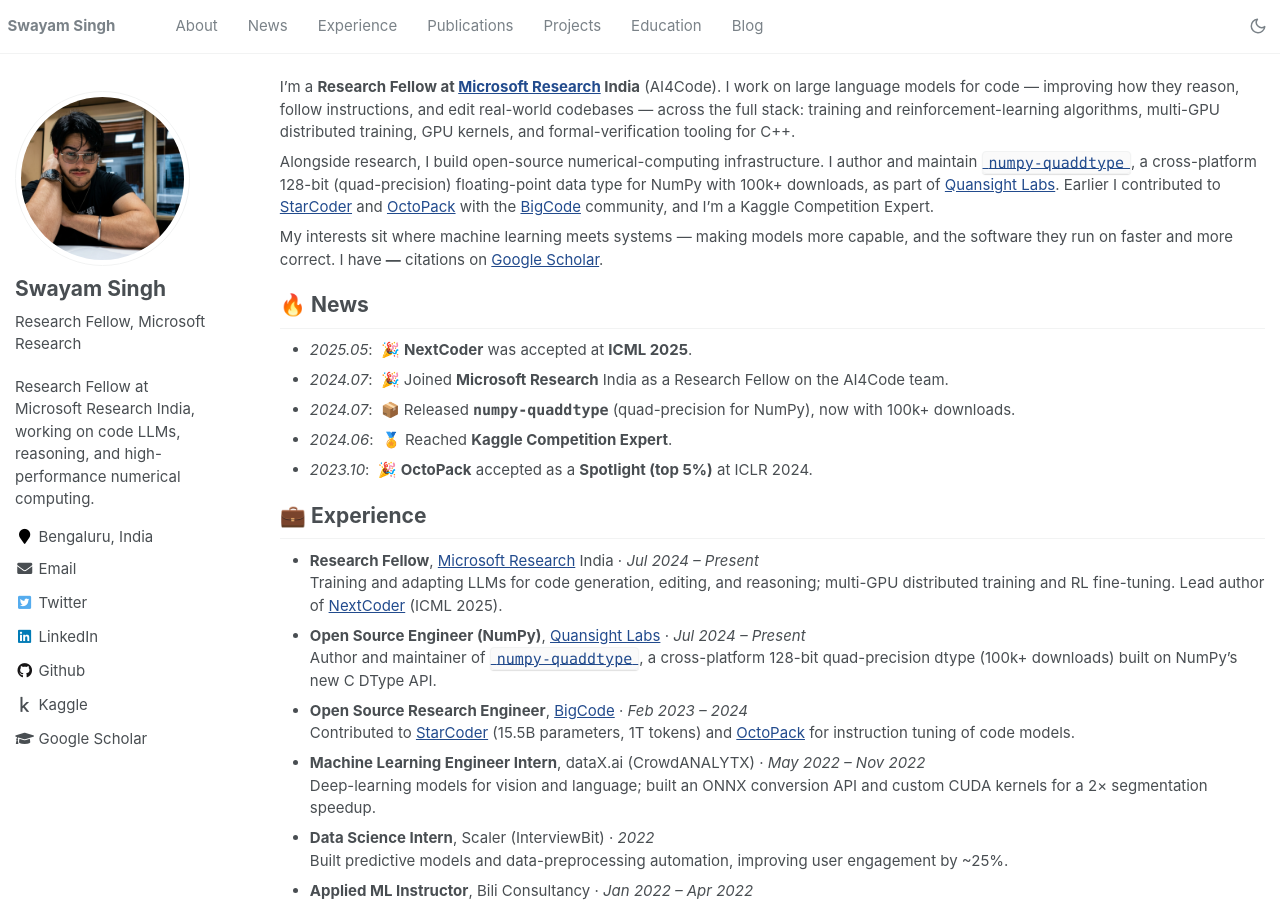
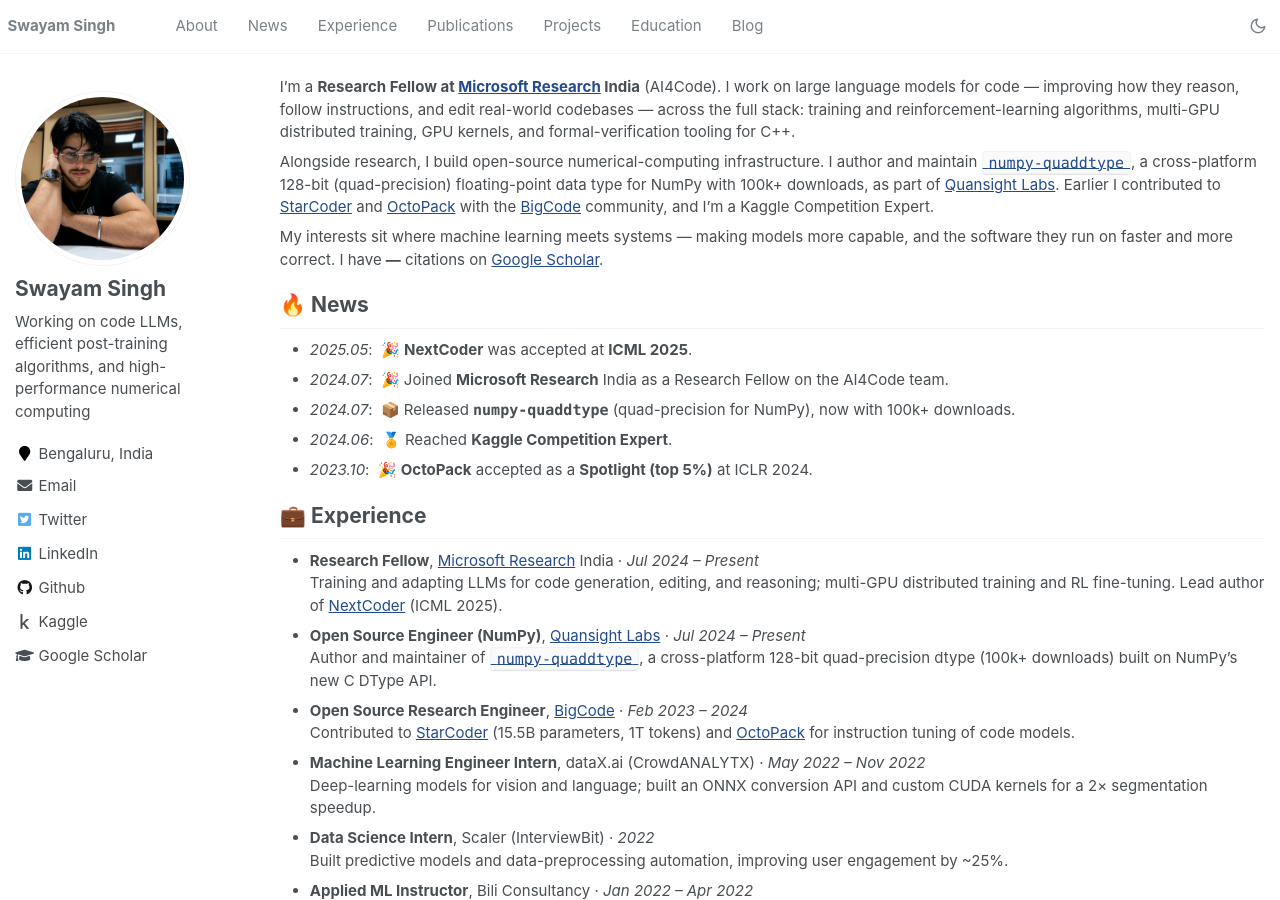
Before and after one commit to SwayamInSync/SwayamInSync.github.io, a Jekyll site: the page built from _pages/about.md, in a window 1280 px wide and 900 px high. Built offline with Jekyll 4.4.1, drawn with Linux system fonts in a browser that asks for light colours.

Commit message:
Sidebar: collapse duplicate bio/description into one tagline
Co-Authored-By: Claude Opus 4.8 (1M context) <noreply@anthropic.com>

```diff
--- a/_config.yml
+++ b/_config.yml
@@ -7,7 +7,7 @@
 
 # Site Settings
 title                    : "Swayam Singh"
-description              : "Research Fellow at Microsoft Research India, working on code LLMs, reasoning, and high-performance numerical computing."
+description              : "Swayam Singh — Research Fellow at Microsoft Research India, working on code LLMs, efficient post-training, and high-performance numerical computing."
 repository               : "SwayamInSync/SwayamInSync.github.io"
 google_scholar_stats_use_cdn : true
 
@@ -23,7 +23,7 @@ baidu_site_verification  :  # get baidu_site_verification from https://ziyuan.ba
 author:
   name             : "Swayam Singh"
   avatar           : "assets/profile_picture.png"
-  bio              : "Research Fellow, Microsoft Research"
+  bio              : "Working on code LLMs, efficient post-training algorithms, and high-performance numerical computing"
   location         : "Bengaluru, India"
   employer         :
   pubmed           :
--- a/_includes/author-profile.html
+++ b/_includes/author-profile.html
@@ -16,9 +16,6 @@
   <div class="author__urls-wrapper">
     <!-- <button class="btn btn--inverse">More Info & Contact</button> -->
     <ul class="author__urls social-icons">
-      {% if site.description %}
-        <li><div style="white-space: normal; margin-bottom: 1em;">{{ site.description }}</div></li>
-      {% endif %}
       {% if author.location %}
         <li><i class="fa fa-fw fa-map-marker" aria-hidden="true"></i> {{ author.location }}</li>
       {% endif %}
```
